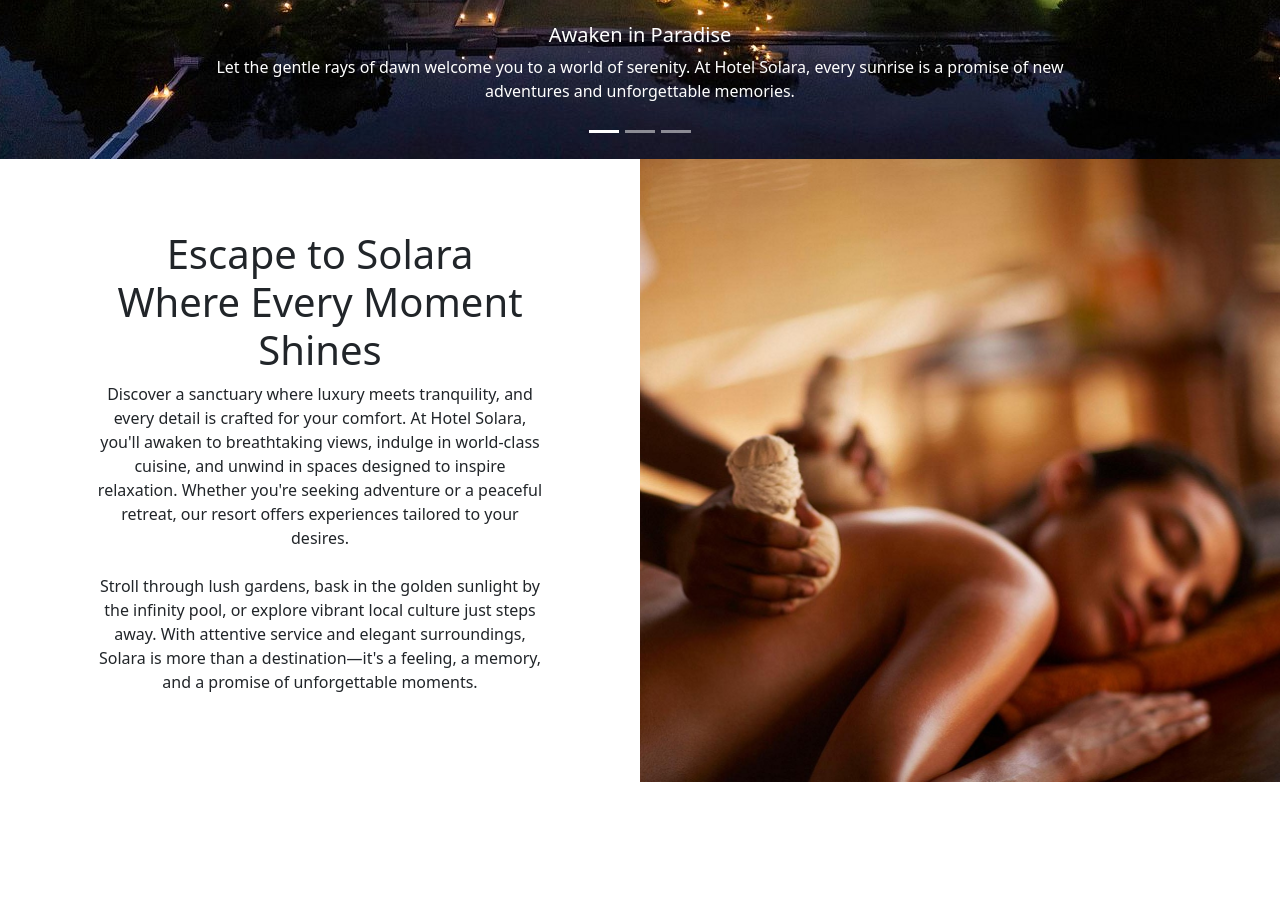
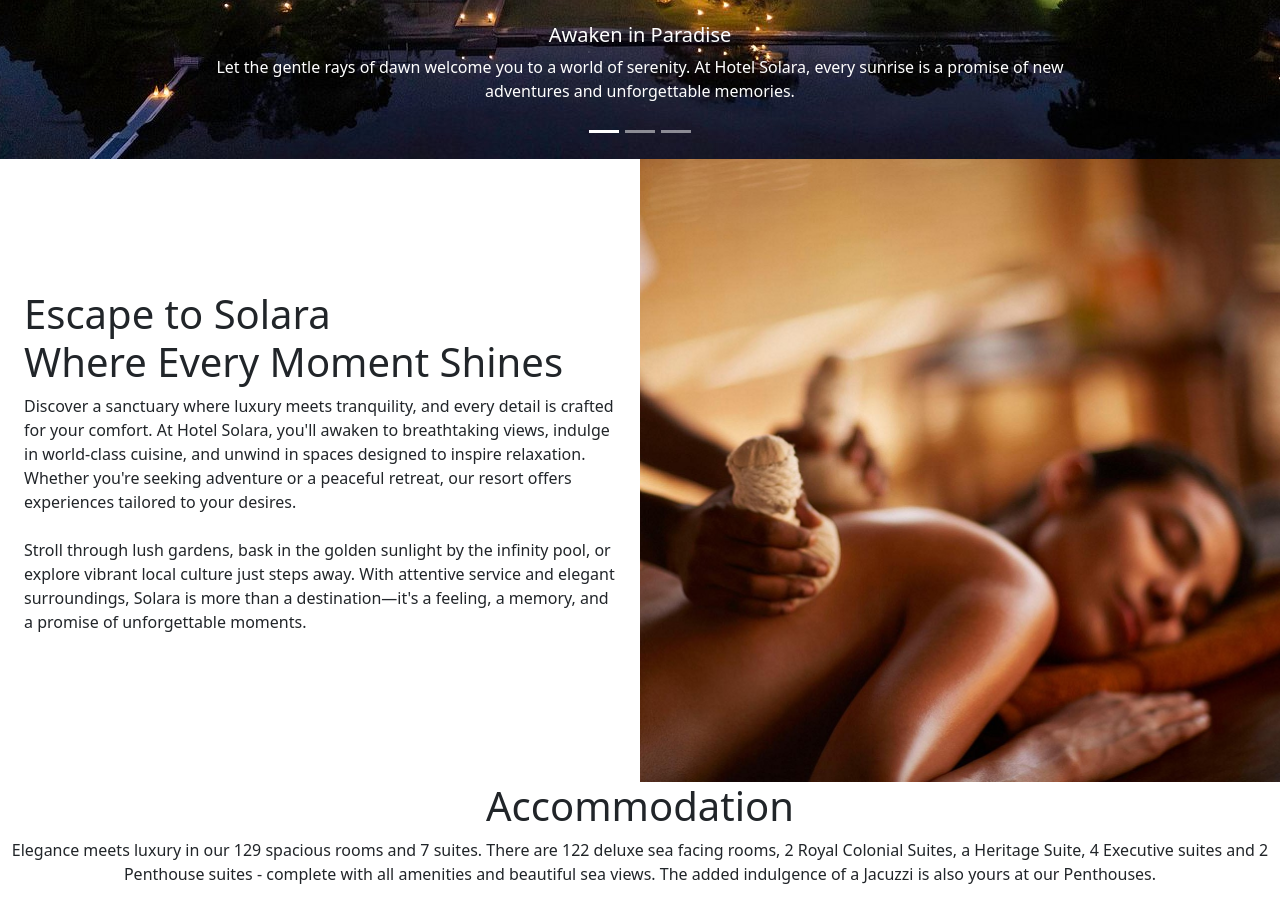
Before and after one commit to ddsere/Hotel-Solara, a plain HTML site: page index.html in a window 1280 px wide. Shown: the part 641-1543 px from the top of the page. Before the commit the page ends 1423 px from the top, so only its background shows below. Drawn offline with nearby package versions, Linux system fonts and the light colour scheme.

Commit message:
hero section is complete

```diff
--- a/index.html
+++ b/index.html
@@ -155,9 +155,9 @@
 
     <!-- hero-section -->
     <section class="text-center">
-      <div class="h-100">
-        <div class="d-lg-flex align-items-center justify-content-between">
-          <div class="px-5 m-5">
+      <div class="container-fluid">
+        <div class="row align-items-center">
+          <div class="col-12 col-lg-6 px-4 mb-4 mb-lg-0 text-lg-start">
             <h1>
               Escape to Solara <br />
               Where Every Moment Shines
@@ -176,14 +176,31 @@
               unforgettable moments.
             </p>
           </div>
-          <img
-            class="img-fluid w-50"
-            src="/assets/images/owl.jpg"
-            alt="hero-image"
-          />
+          <div class="col-12 col-lg-6 text-center pe-0 ps-0">
+            <img
+              class="img-fluid w-100"
+              src="/assets/images/owl.jpg"
+              alt="hero-image"
+            />
+          </div>
         </div>
       </div>
     </section>
+
+    <!-- accommodation section -->
+    <div class="text-center">
+      <div>
+        <h1>Accommodation</h1>
+        <p>
+          Elegance meets luxury in our 129 spacious rooms and 7 suites. There
+          are 122 deluxe sea facing rooms, 2 Royal Colonial Suites, a Heritage
+          Suite, 4 Executive suites and 2 Penthouse suites - complete with all
+          amenities and beautiful sea views. The added indulgence of a Jacuzzi
+          is also yours at our Penthouses.
+        </p>
+      </div>
+    </div>
+
     <!-- bootstrap js -->
     <script
       src="https://cdn.jsdelivr.net/npm/@popperjs/core@2.11.8/dist/umd/popper.min.js"
```
